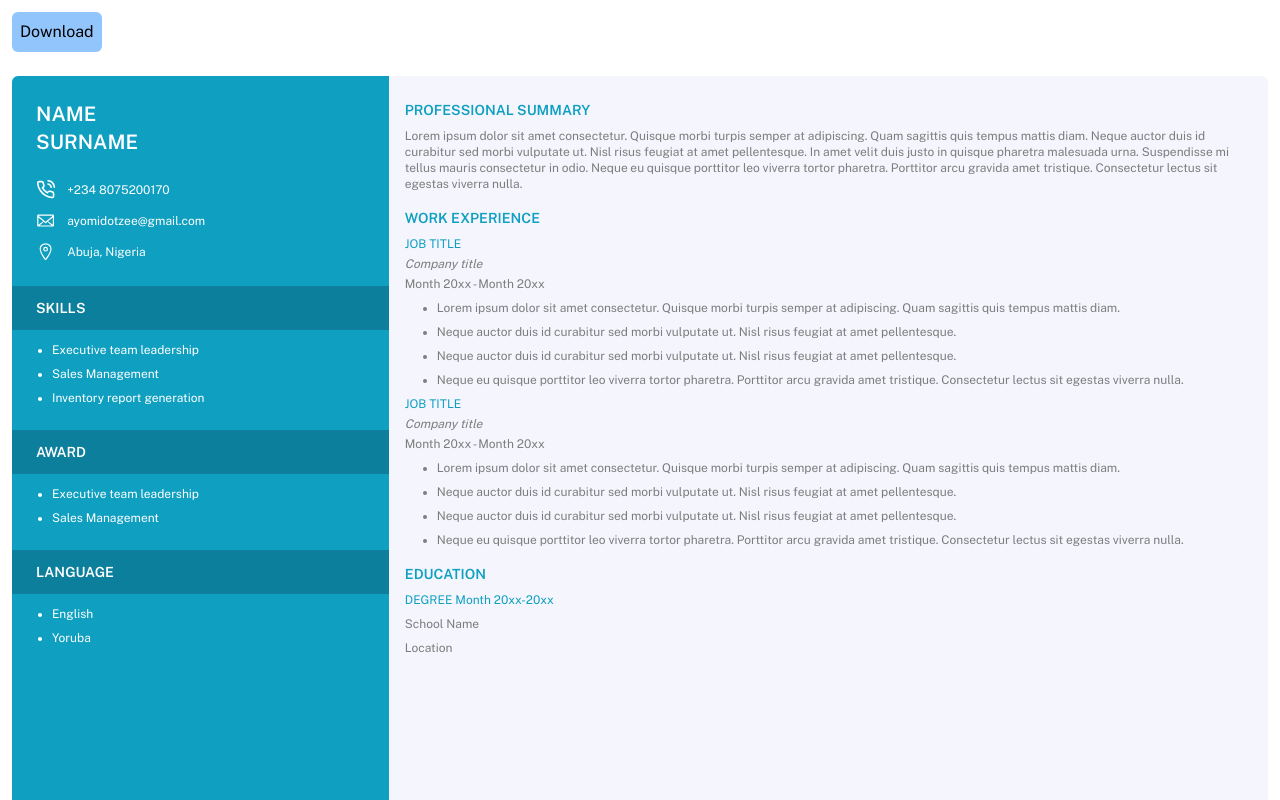
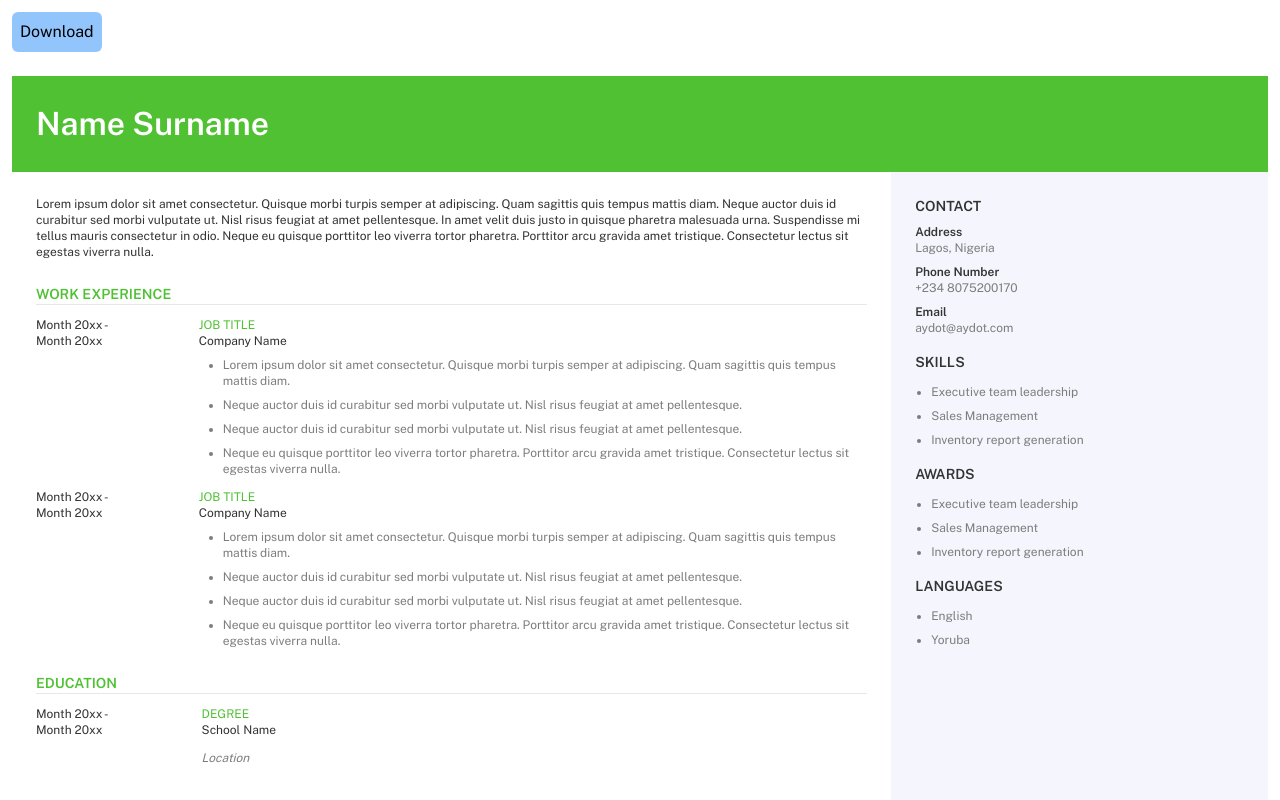
Before and after one commit to Ay7ot/ResuMate, a React (Vite) app in the folder client/: page /edit-template in a window 1280 px wide. Shown: the top 800 px of the page. Built offline with nearby package versions, Linux system fonts and the light colour scheme.

Commit message:
Added porto template

```diff
--- a/client/src/Components/TemplateComponents/EditTemplate.tsx
+++ b/client/src/Components/TemplateComponents/EditTemplate.tsx
@@ -1,12 +1,13 @@
-import { useLocation } from "react-router-dom"
-import Istanbul from "./Istanbul"
+// import { useLocation } from "react-router-dom"
+// import Istanbul from "./Istanbul"
 import { useRef } from "react"
 import html2pdf from "html2pdf.js"
+import Porto from "./Porto"
 
 export default function EditTemplate() {
 
-    const location = useLocation()
-    const template = location.state
+    // const location = useLocation()
+    // const template = location.state
 
 
     const itemref = useRef<HTMLDivElement | null>(null)
@@ -34,9 +35,10 @@ export default function EditTemplate() {
     }
 
     return (
-        <div className="p-3">
-            <button onClick={generatePdf} className="mb-6 p-2 bg-blue-300 rounded-md">Download</button>
-            <Istanbul itemref={itemref}/>
-        </div>
+      <div className="p-3">
+        <button onClick={generatePdf} className="mb-6 p-2 bg-blue-300 rounded-md">Download</button>
+        {/* <Istanbul itemref={itemref}/> */}
+        <Porto />
+      </div>
     )
 }
--- a/client/src/Components/TemplateComponents/Porto.tsx
+++ b/client/src/Components/TemplateComponents/Porto.tsx
@@ -5,8 +5,108 @@ export default function Porto() {
     const itemref = useRef<HTMLDivElement | null>(null)
 
     return (
-        <div className='flex justify-between rounded-md min-h-[1030px] bg-[#f4f5fd]' ref={itemref}>
-
+        <div className='min-h-[1030px] bg-[#f4f5fd]' ref={itemref}>
+            <div className='h-full'>
+                <section className="bg-[#4FC133] p-6 ">
+                    <h1 className="text-[2rem] text-white font-semibold">Name Surname</h1>
+                </section>
+                <div className="flex min-h-[934px]">
+                    <div className="w-[70%]  bg-[#ffffff] p-6">
+                       <p className='text-[#333333] text-xs'>Lorem ipsum dolor sit amet consectetur. Quisque morbi turpis semper at adipiscing. Quam sagittis quis tempus mattis diam. Neque auctor duis id curabitur sed morbi vulputate ut. Nisl risus feugiat at amet pellentesque. In amet velit duis justo in quisque pharetra malesuada urna. Suspendisse mi tellus mauris consectetur in odio. Neque eu quisque porttitor leo viverra tortor pharetra. Porttitor arcu gravida amet tristique. Consectetur lectus sit egestas viverra nulla. </p>
+                        <section className='mt-6'>
+                            <h2 className='text-[#4FC133] text-sm font-semibold'>WORK EXPERIENCE</h2>
+                            <hr />
+                            <div className='flex gap-4 mt-3'>
+                                <p className="text-xs text-[#333333] w-[18%]">
+                                    Month 20xx - <br />
+                                    Month 20xx
+                                </p>
+                                <div className="w-[82%]">
+                                    <h3 className='text-[#4FC133] text-xs'>JOB TITLE</h3>
+                                    <h4 className="text-xs text-[#333333]">Company Name</h4>
+                                    <ul className="list-disc pl-6">
+                                        <li className="text-xs text-[#7D7D7D] mt-2 ">Lorem ipsum dolor sit amet consectetur. Quisque morbi turpis semper at adipiscing. Quam sagittis quis tempus mattis diam. </li>
+                                        <li className="text-xs text-[#7D7D7D] mt-2">Neque auctor duis id curabitur sed morbi vulputate ut. Nisl risus feugiat at amet pellentesque. </li>
+                                        <li className="text-xs text-[#7D7D7D] mt-2">Neque auctor duis id curabitur sed morbi vulputate ut. Nisl risus feugiat at amet pellentesque. </li>
+                                        <li className="text-xs text-[#7D7D7D] mt-2">Neque eu quisque porttitor leo viverra tortor pharetra. Porttitor arcu gravida amet tristique. Consectetur lectus sit egestas viverra nulla. </li>
+                                    </ul>
+                                </div>
+                            </div>
+                            <div className='flex gap-4 mt-3'>
+                                <p className="text-xs text-[#333333] w-[18%]">
+                                    Month 20xx - <br />
+                                    Month 20xx
+                                </p>
+                                <div className="w-[82%]">
+                                    <h3 className='text-[#4FC133] text-xs'>JOB TITLE</h3>
+                                    <h4 className="text-xs text-[#333333]">Company Name</h4>
+                                    <ul className="list-disc pl-6">
+                                        <li className="text-xs text-[#7D7D7D] mt-2 ">Lorem ipsum dolor sit amet consectetur. Quisque morbi turpis semper at adipiscing. Quam sagittis quis tempus mattis diam. </li>
+                                        <li className="text-xs text-[#7D7D7D] mt-2">Neque auctor duis id curabitur sed morbi vulputate ut. Nisl risus feugiat at amet pellentesque. </li>
+                                        <li className="text-xs text-[#7D7D7D] mt-2">Neque auctor duis id curabitur sed morbi vulputate ut. Nisl risus feugiat at amet pellentesque. </li>
+                                        <li className="text-xs text-[#7D7D7D] mt-2">Neque eu quisque porttitor leo viverra tortor pharetra. Porttitor arcu gravida amet tristique. Consectetur lectus sit egestas viverra nulla. </li>
+                                    </ul>
+                                </div>
+                            </div>
+                        </section>
+                        <section className='mt-6'>
+                            <h2 className='text-[#4FC133] text-sm font-semibold'>EDUCATION</h2>
+                            <hr />
+                            <div className='flex gap-4 mt-3'>
+                                <p className="text-xs text-[#333333] w-[18%]">
+                                    Month 20xx - <br />
+                                    Month 20xx
+                                </p>
+                                <div>
+                                    <h3 className='text-[#4FC133] text-xs'>DEGREE</h3>
+                                    <h4 className="text-xs text-[#333333]">School Name</h4>
+                                    <h5 className="text-xs italic text-[#7D7D7D] mt-3">Location</h5>
+                                </div>
+                            </div>
+                        </section>
+                    </div>
+                    <div className="w-[30%] p-6">
+                        <section>
+                            <h2 className="text-sm font-semibold text-[#333333]">CONTACT</h2>
+                            <div className="mt-2">
+                                <h3 className="text-xs font-semibold text-[#333333]">Address</h3>
+                                <p className="text-xs text-[#7D7D7D]">Lagos, Nigeria</p>
+                            </div>
+                            <div className="mt-2">
+                                <h3 className="text-xs font-semibold text-[#333333]">Phone Number</h3>
+                                <p className="text-xs text-[#7D7D7D]">+234 8075200170</p>
+                            </div>
+                            <div className="mt-2">
+                                <h3 className="text-xs font-semibold text-[#333333]">Email</h3>
+                                <p className="text-xs text-[#7D7D7D]">aydot@aydot.com</p>
+                            </div>
+                        </section>
+                        <section className="mt-4">
+                            <h2 className="text-sm font-semibold text-[#333333]">SKILLS</h2>
+                            <ul className="px-4 list-disc mt-3">
+                                <li className="text-xs mt-2 text-[#7D7D7D]">Executive team leadership</li>
+                                <li className="text-xs mt-2 text-[#7D7D7D]">Sales Management</li>
+                                <li className="text-xs mt-2 text-[#7D7D7D]">Inventory report generation</li>
+                            </ul>
+                        </section>
+                        <section className="mt-4">
+                            <h2 className="text-sm font-semibold text-[#333333]">AWARDS</h2>
+                            <ul className="px-4 list-disc mt-3">
+                                <li className="text-xs mt-2 text-[#7D7D7D]">Executive team leadership</li>
+                                <li className="text-xs mt-2 text-[#7D7D7D]">Sales Management</li>
+                                <li className="text-xs mt-2 text-[#7D7D7D]">Inventory report generation</li>
+                            </ul>
+                        </section>
+                        <section className="mt-4">
+                            <h2 className="text-sm font-semibold text-[#333333]">LANGUAGES</h2>
+                            <ul className="px-4 list-disc mt-3">
+                                <li className="text-xs mt-2 text-[#7D7D7D]">English</li>
+                                <li className="text-xs mt-2 text-[#7D7D7D]">Yoruba</li>
+                            </ul>
+                        </section>
+                    </div>
+                </div>
+            </div>
         </div>
     )
 }
```
